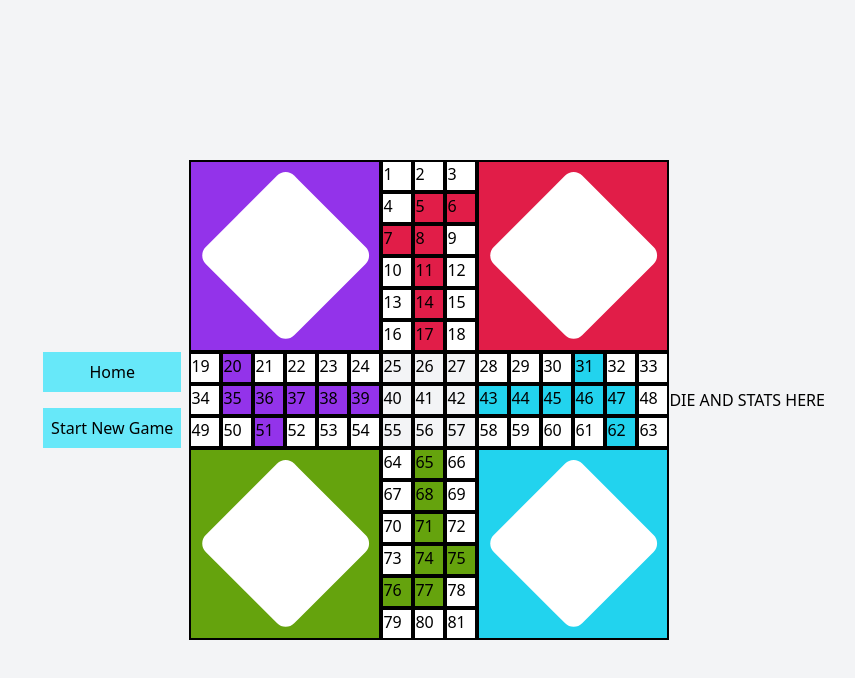
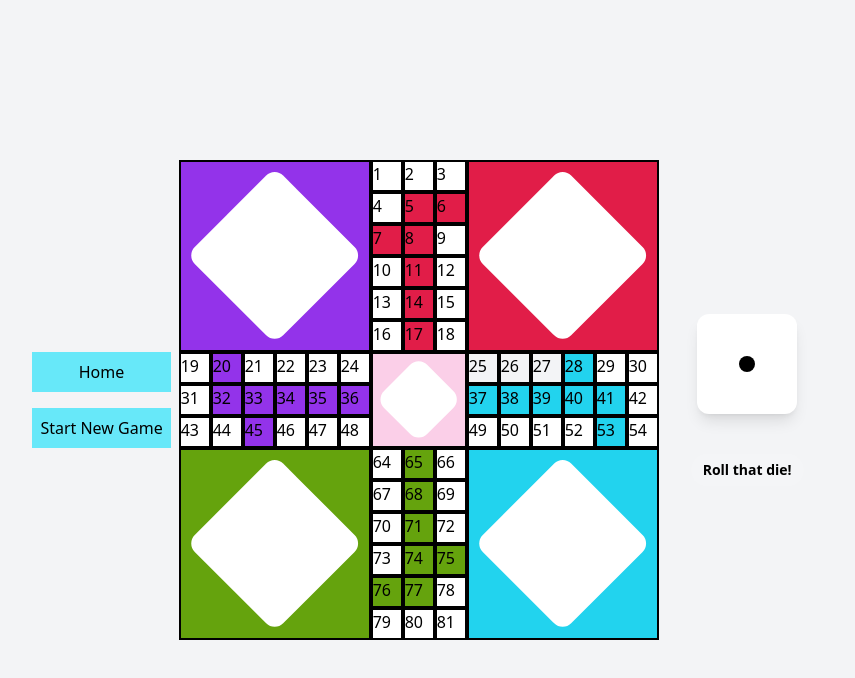
Before and after one commit to gauravloj/ludo-webapp, a React (Create React App) app: page / in a window 1280 px wide. Both pictures are taken after a click on the button 237 px from the left and 226 px from the top of the page. Shown: the top 678 px of the page, without its empty margins (210-1065 px from the left). Built offline with nearby package versions, Linux system fonts and the light colour scheme; the HTML template or start-up script is replaced by a standard one.

Commit message:
Adding dice and random roll.
Co-authored-by: Gaurav Vijayvargia <6872672+gauravloj@users.noreply.github.com>

```diff
--- a/package.json
+++ b/package.json
@@ -3,10 +3,11 @@
   "version": "0.1.0",
   "private": true,
   "dependencies": {
-    "eslint": "^9.7.0",
+    "@headlessui/react": "^2.1.2",
     "@testing-library/jest-dom": "^5.17.0",
     "@testing-library/react": "^13.4.0",
     "@testing-library/user-event": "^13.5.0",
+    "eslint": "^9.7.0",
     "react": "^18.3.1",
     "react-dom": "^18.3.1",
     "react-scripts": "5.0.1",
--- /dev/null
+++ b/src/components/Dice.js
@@ -0,0 +1,106 @@
+import { Button, Transition } from "@headlessui/react";
+
+import clsx from "clsx";
+import { useState } from "react";
+
+const diceFrontMap = {
+  1: DiceFace1,
+  2: DiceFace2,
+  3: DiceFace3,
+  4: DiceFace4,
+  5: DiceFace5,
+  6: DiceFace6,
+};
+export function Dice() {
+  let [isShowing, setIsShowing] = useState(true);
+  let [diceFront, setDiceFront] = useState(DiceFace1);
+
+  return (
+    <div className="mt-8 flex flex-col items-center m-8">
+      <div className="size-[6.25rem]">
+        <Transition show={isShowing}>
+          <div
+            className={clsx(
+              "size-full rounded-xl bg-white shadow-lg transition duration-400",
+              "data-[closed]:scale-50 data-[closed]:rotate-[-120deg] data-[closed]:opacity-0",
+              "data-[leave]:duration-200 data-[leave]:ease-in-out",
+              "data-[leave]:data-[closed]:scale-95 data-[leave]:data-[closed]:rotate-[0deg]",
+            )}
+          >
+            {diceFront}
+          </div>
+        </Transition>
+      </div>
+
+      <Button
+        onClick={() => {
+          setIsShowing(false);
+          setTimeout(() => {
+            setIsShowing(true);
+            setDiceFront(diceFrontMap[Math.floor(Math.random() * 6) + 1]);
+          }, 500);
+        }}
+        className="mt-10 flex items-center gap-2 rounded-full bg-white/10 py-1 px-3 text-sm/6 font-semibold transition data-[hover]:scale-105 data-[hover]:bg-white/15"
+      >
+        <span>Roll that die!</span>
+      </Button>
+    </div>
+  );
+}
+function DiceFace1() {
+  return (
+    <div className="w-full h-full grid grid-cols-1 place-content-center place-items-center">
+      <button className="rounded-full bg-black h-4 w-4 "></button>
+    </div>
+  );
+}
+function DiceFace2() {
+  return (
+    <div className="w-full h-full grid grid-cols-2 place-content-center place-items-center">
+      <button className="rounded-full bg-black h-4 w-4 "></button>
+      <button className="rounded-full bg-black h-4 w-4 "></button>
+    </div>
+  );
+}
+function DiceFace3() {
+  return (
+    <div className="w-full h-full grid grid-rows-2 grid-cols-2 place-content-center place-items-center">
+      <button className="rounded-full bg-black h-4 w-4 "></button>
+      <button className="rounded-full bg-black h-4 w-4 "></button>
+      <button className="col-span-2 rounded-full bg-black h-4 w-4 "></button>
+    </div>
+  );
+}
+function DiceFace4() {
+  return (
+    <div className="w-full h-full grid grid-rows-2 grid-cols-2 place-content-center place-items-center">
+      <button className="rounded-full bg-black h-4 w-4 "></button>
+      <button className="rounded-full bg-black h-4 w-4 "></button>
+      <button className="rounded-full bg-black h-4 w-4 "></button>
+      <button className="rounded-full bg-black h-4 w-4 "></button>
+    </div>
+  );
+}
+function DiceFace5() {
+  return (
+    <div className="w-full h-full grid grid-rows-3 grid-cols-2 place-content-center place-items-center">
+      <button className="rounded-full bg-black h-4 w-4 "></button>
+      <button className="rounded-full bg-black h-4 w-4 "></button>
+      <button className="col-span-2 rounded-full bg-black h-4 w-4 "></button>
+      <button className="rounded-full bg-black h-4 w-4 "></button>
+      <button className="rounded-full bg-black h-4 w-4 "></button>
+    </div>
+  );
+}
+function DiceFace6() {
+  return (
+    <div className="w-full h-full grid grid-rows-3 grid-cols-2 place-content-center place-items-center">
+      <button className="rounded-full bg-black h-4 w-4 "></button>
+      <button className="rounded-full bg-black h-4 w-4 "></button>
+      <button className="rounded-full bg-black h-4 w-4 "></button>
+      <button className="rounded-full bg-black h-4 w-4 "></button>
+      <button className="rounded-full bg-black h-4 w-4 "></button>
+      <button className="rounded-full bg-black h-4 w-4 "></button>
+    </div>
+  );
+}
--- a/src/components/GameBoard.js
+++ b/src/components/GameBoard.js
@@ -1,7 +1,9 @@
 import { ActionButton } from "./Button";
 import { HomeBox } from "./HomeBox";
 import { MoveBox } from "./MoveBox";
+import { WinningBox } from "./WinningBox";
 import { COLORS, COLOR_SEQUENCE, CORNER_INDICES } from "../constants";
+import { Dice } from "./Dice";
 
 export function GameBoard({ startGameHandler }) {
   const player_color = localStorage.getItem("selectedColor");
@@ -45,13 +47,26 @@ export function GameBoard({ startGameHandler }) {
             <HomeBox color={corner_color_map.top_right} />
           </div>
 
-          {Array(60)
+          {Array(21)
             .fill(1)
             .map((option, i) => {
               return (
                 <MoveBox
                   color={corner_color_map[CORNER_INDICES[i + 4]]}
                   idx={i + 4}
+                />
+              );
+            })}
+          <div className="col-span-3 row-span-3">
+            <WinningBox color={corner_color_map.top_right} />
+          </div>
+          {Array(30)
+            .fill(1)
+            .map((option, i) => {
+              return (
+                <MoveBox
+                  color={corner_color_map[CORNER_INDICES[i + 25]]}
+                  idx={i + 25}
                 />
               );
             })}
@@ -77,7 +92,9 @@ export function GameBoard({ startGameHandler }) {
               );
             })}
         </div>
-        <div>DIE AND STATS HERE</div>
+        <div>
+          <Dice />
+        </div>
       </div>
     </>
   );
--- a/src/components/WinningBox.js
+++ b/src/components/WinningBox.js
@@ -0,0 +1,9 @@
+export function WinningBox({ color, orientation }) {
+  return (
+    <div
+      className={`w-full h-full border-solid border-2 border-black bg-pink-200 flex justify-center items-center`}
+    >
+      <div className="m-2 rotate-45 w-4/6 h-4/6 bg-white rounded-xl"></div>
+    </div>
+  );
+}
--- a/src/constants.js
+++ b/src/constants.js
@@ -38,29 +38,32 @@ export const CORNER_INDICES = {
   22: "common",
   23: "common",
   24: "common",
-  28: "common",
+  28: "bottom_right",
   29: "common",
   30: "common",
-  31: "bottom_right",
-  32: "common",
-  33: "common",
-  34: "common",
+  31: "common",
+  32: "top_left",
+  33: "top_left",
+  34: "top_left",
   35: "top_left",
   36: "top_left",
-  37: "top_left",
-  38: "top_left",
-  39: "top_left",
-  43: "bottom_right",
-  44: "bottom_right",
-  45: "bottom_right",
-  46: "bottom_right",
-  47: "bottom_right",
+  37: "bottom_right",
+  38: "bottom_right",
+  39: "bottom_right",
+  40: "bottom_right",
+  41: "bottom_right",
+  42: "common",
+  43: "common",
+  44: "common",
+  45: "top_left",
+  46: "common",
+  47: "common",
   48: "common",
   49: "common",
   50: "common",
-  51: "top_left",
+  51: "common",
   52: "common",
-  53: "common",
+  53: "bottom_right",
   54: "common",
   58: "common",
   59: "common",
--- a/src/randomdie.js
+++ /dev/null
@@ -1,3 +0,0 @@
-function rollDie() {
-  return Math.floor(Math.random() * 6) + 1;
-}
```
